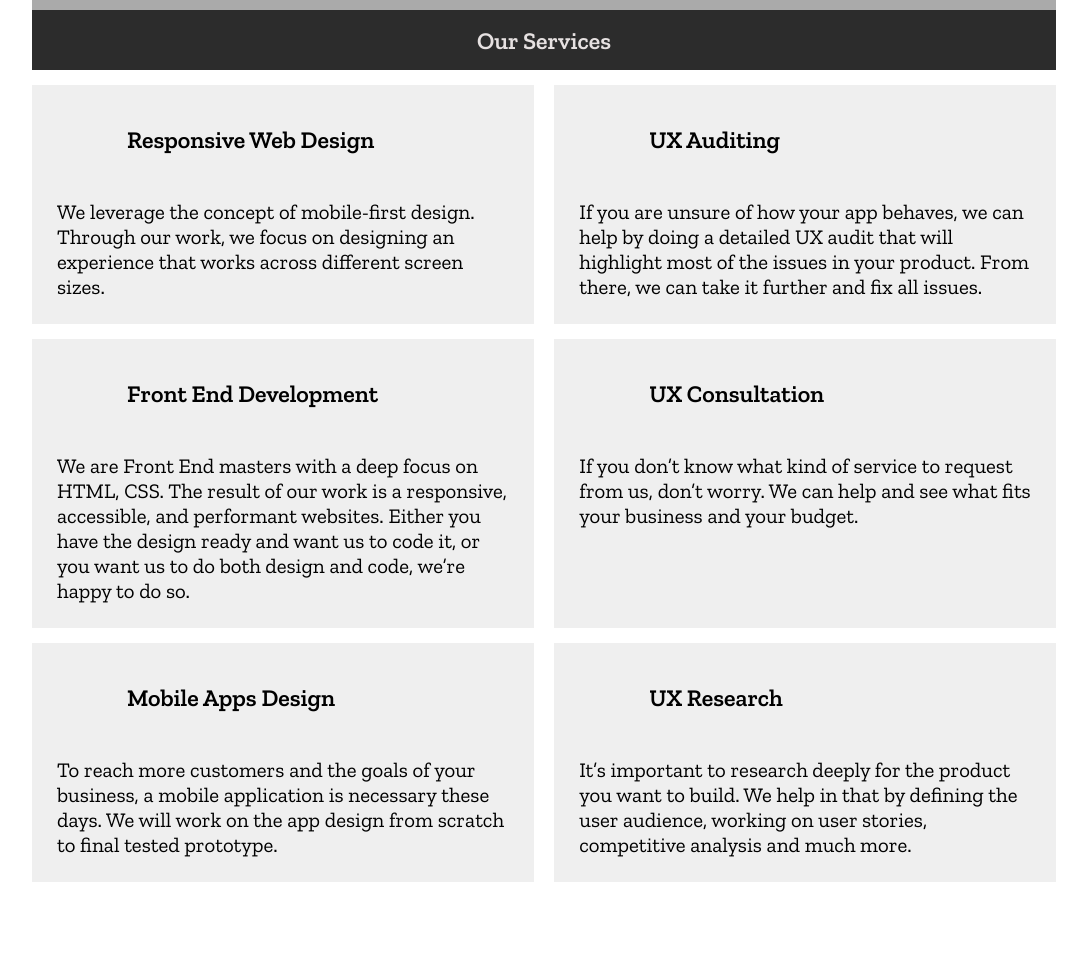
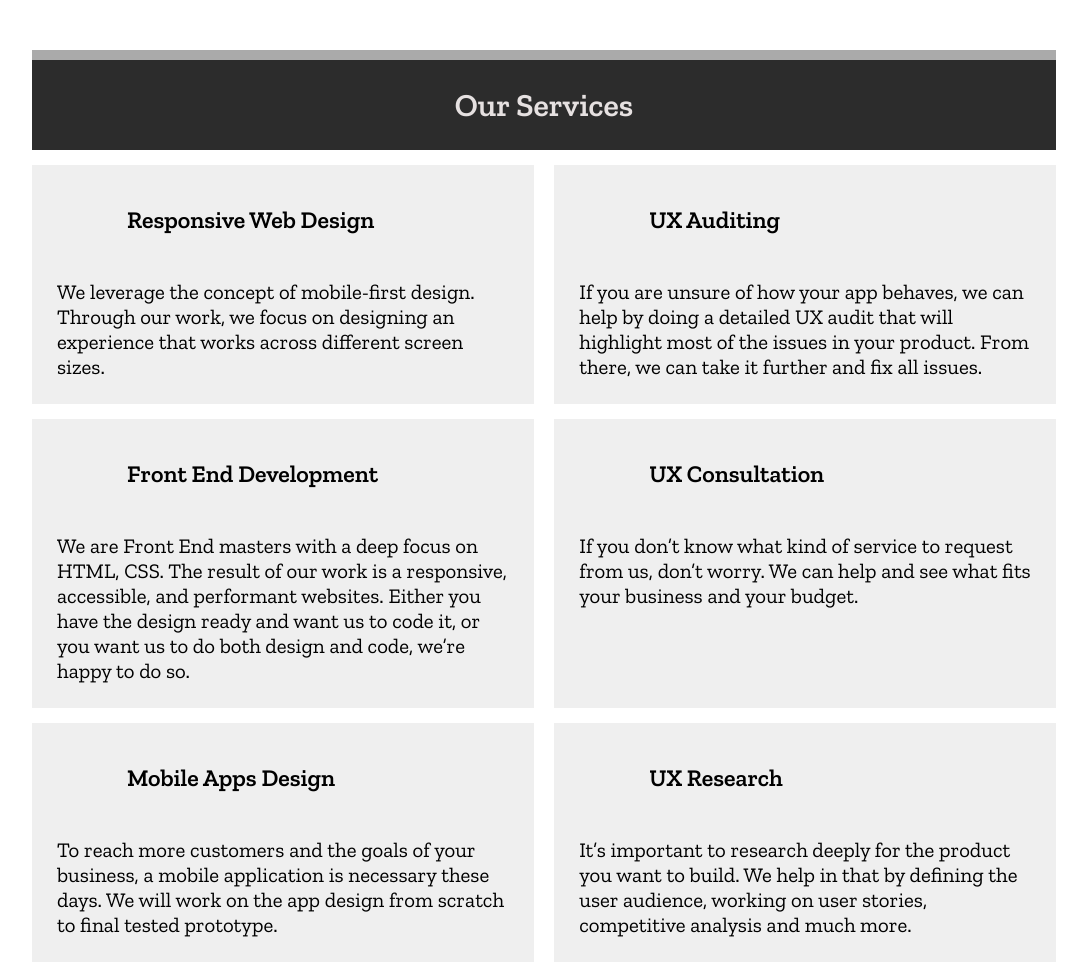
Before and after one commit to juanbernalcode/assesment-1_flexbox, a plain HTML site: page index.html in a window 1280 px wide. Shown: the whole page, without its empty margins (96-1183 px from the left). Before the commit the page ends 882 px from the top, so only its background shows below. Drawn offline with nearby package versions, Linux system fonts and the light colour scheme.

Commit message:
Prueba Flexbox Terminada!

```diff
--- a/style.css
+++ b/style.css
@@ -12,6 +12,7 @@ body {
 }
 
 .c-section {
+    margin-top: 50px;
     display: flex;
     justify-content: center;
     align-items: center;
@@ -20,18 +21,19 @@ body {
 
 .c-section__title {
     width: 80%;
-    height: 70px;
+    height: 100px;
     margin: auto;
     background-color: rgb(170, 170, 170);
     display: flex;
     align-items: end;
     justify-content: center;
+    font-size: 2rem;
 }
 
 .c-section__title span {
     background-color: rgb(44, 44, 44);
     width: 100%;
-    height: 60px;
+    height: 90px;
     bottom: 0;
     color: rgb(230, 225, 225);
     display: flex;
```
